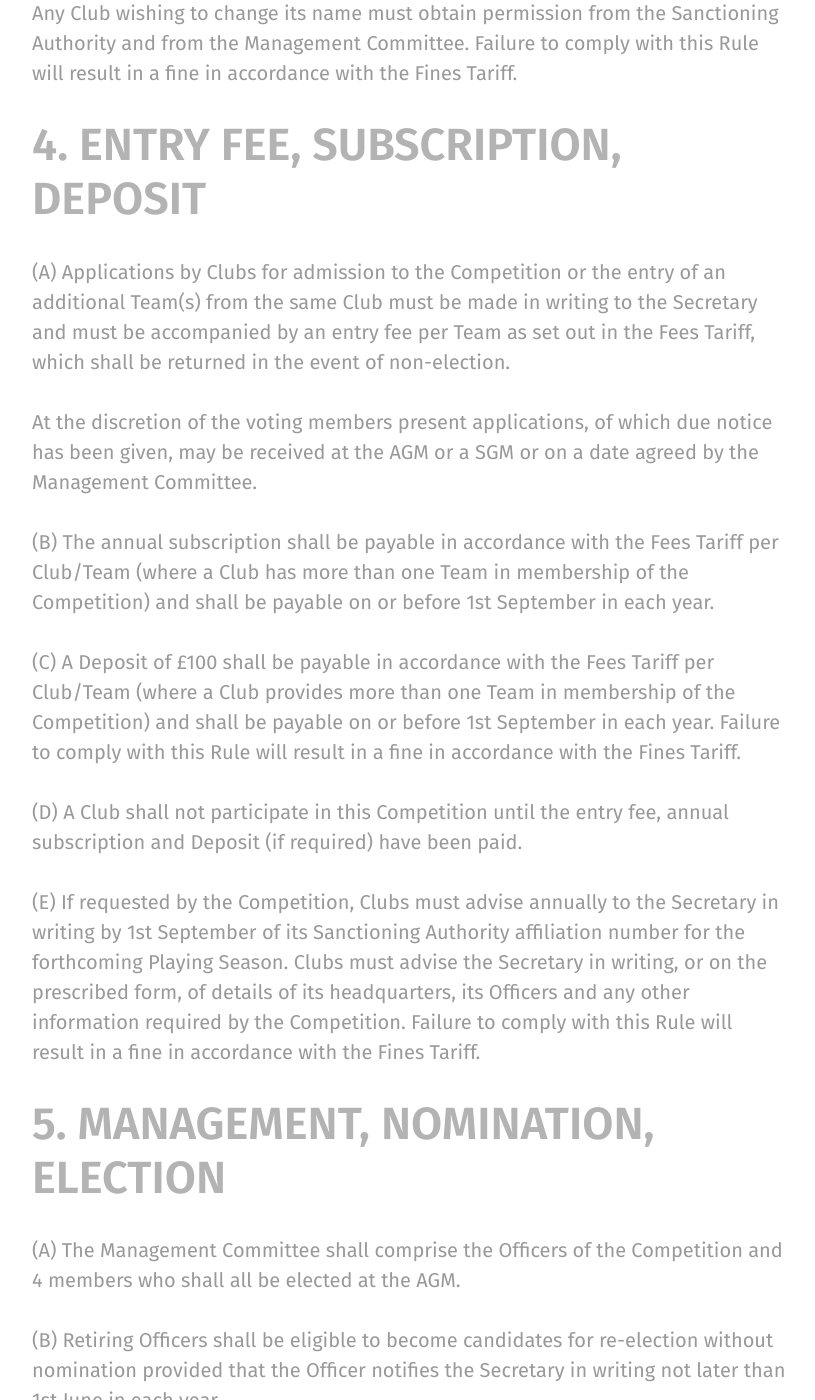
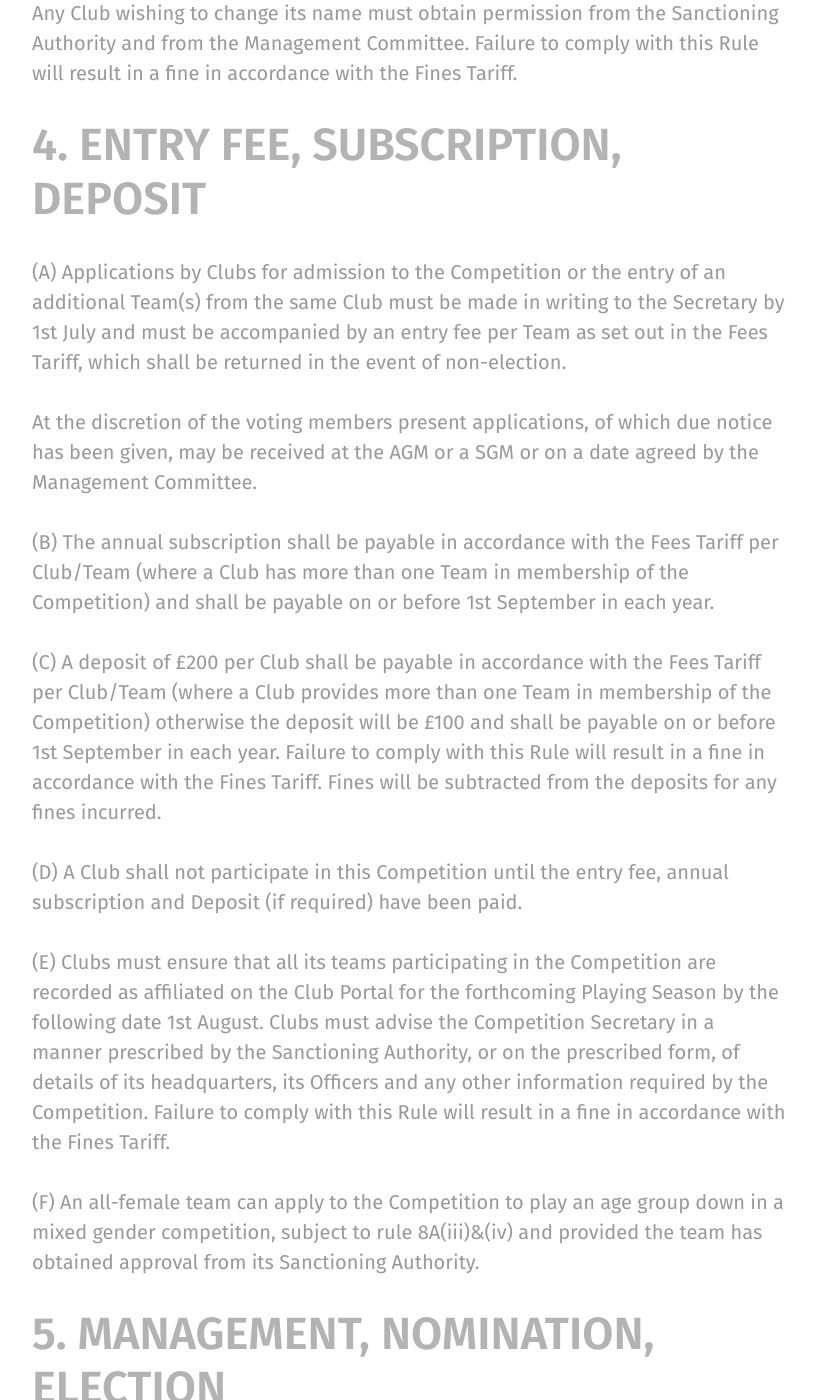
Before and after one commit to rotherleague/Rother, a Jekyll site: the page built from rules.md, in a window 1280 px wide and 1400 px high, scrolled down 8577 px. Shown: the whole window, without its empty margins (48-863 px from the left). Built offline with Jekyll 4.4.1, drawn with Linux system fonts in a browser that asks for light colours; nearby versions of some CDN libraries.

Commit message:
Update 04.md

```diff
--- a/_includes/rules/04.md
+++ b/_includes/rules/04.md
@@ -1,13 +1,15 @@
 # 4. ENTRY FEE, SUBSCRIPTION, DEPOSIT
 
-(A) Applications by Clubs for admission to the Competition or the entry of an additional Team(s) from the same Club must be made in writing to the Secretary and must be accompanied by an entry fee per Team as set out in the Fees Tariff, which shall be returned in the event of non-election.
+(A) Applications by Clubs for admission to the Competition or the entry of an additional Team(s) from the same Club must be made in writing to the Secretary by 1st July and must be accompanied by an entry fee per Team as set out in the Fees Tariff, which shall be returned in the event of non-election.
 
 At the discretion of the voting members present applications, of which due notice has been given, may be received at the AGM or a SGM or on a date agreed by the Management Committee.
 
 (B)	The annual subscription shall be payable in accordance with the Fees Tariff per Club/Team (where a Club has more than one Team in membership of the Competition) and shall be payable on or before 1st September in each year.
 
-(C)	A Deposit of £100 shall be payable in accordance with the Fees Tariff per Club/Team (where a Club provides more than one Team in membership of the Competition) and shall be payable on or before 1st September in each year. Failure to comply with this Rule will result in a fine in accordance with the Fines Tariff.
+(C)	A deposit of £200 per Club shall be payable in accordance with the Fees Tariff per Club/Team (where a Club provides more than one Team in membership of the Competition) otherwise the deposit will be £100 and shall be payable on or before 1st September in each year. Failure to comply with this Rule will result in a fine in accordance with the Fines Tariff. Fines will be subtracted from the deposits for any fines incurred.
 
 (D)	A Club shall not participate in this Competition until the entry fee, annual subscription and Deposit (if required) have been paid.
 
-(E)	If requested by the Competition, Clubs must advise annually to the Secretary in writing by 1st September of its Sanctioning Authority affiliation number for the forthcoming Playing Season. Clubs must advise the Secretary in writing, or on the prescribed form, of details of its headquarters, its Officers and any other information required by the Competition. Failure to comply with this Rule will result in a fine in accordance with the Fines Tariff.
+(E) Clubs must ensure that all its teams participating in the Competition are recorded as affiliated on the Club Portal for the forthcoming Playing Season by the following date 1st August. Clubs must advise the Competition Secretary in a manner prescribed by the Sanctioning Authority, or on the prescribed form, of details of its headquarters, its Officers and any other information required by the Competition. Failure to comply with this Rule will result in a fine in accordance with the Fines Tariff.
+
+(F) An all-female team can apply to the Competition to play an age group down in a mixed gender competition, subject to rule 8A(iii)&(iv) and provided the team has obtained approval from its Sanctioning Authority.
```
